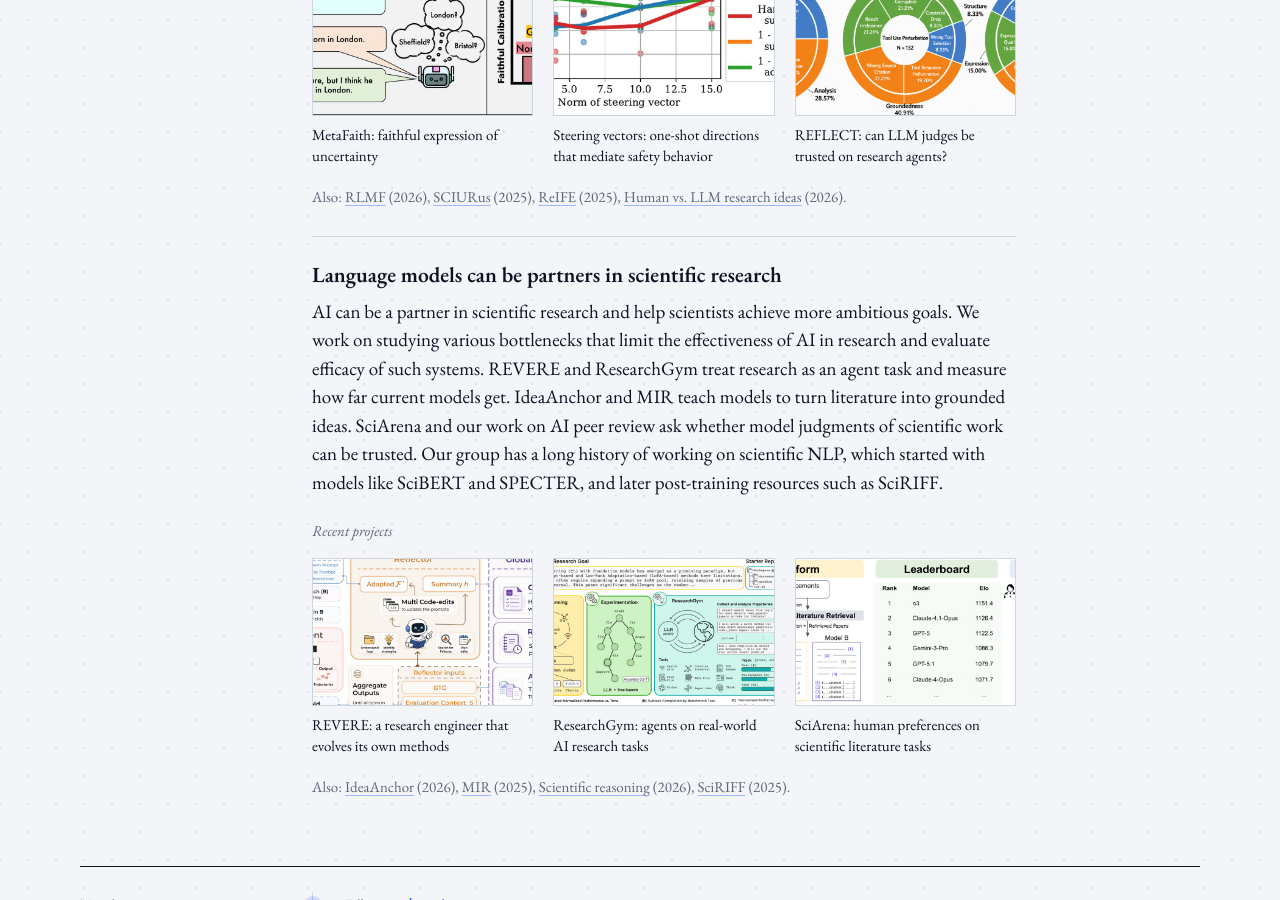
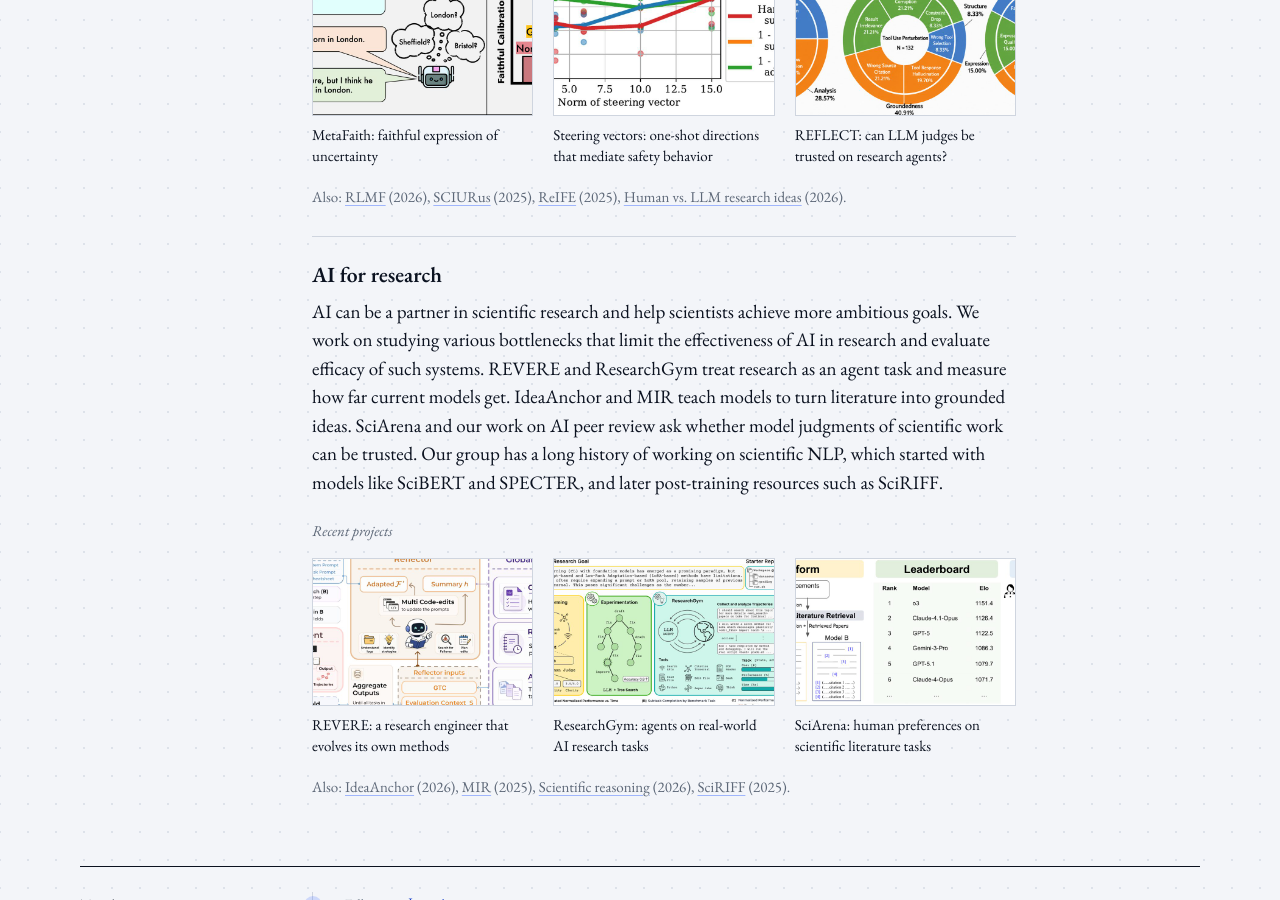
Before and after one commit to armancohan/acohan.github.io, a Jekyll site: the page built from index.html, in a window 1280 px wide and 900 px high, scrolled down 1968 px. Built offline with Jekyll 4.4.1, drawn with Linux system fonts in a browser that asks for light colours.

Commit message:
Rename the third theme to AI for research
Co-Authored-By: Claude Fable 5.1 <noreply@anthropic.com>

```diff
--- a/index.html
+++ b/index.html
@@ -194,7 +194,7 @@
           <p class="more">Also: <a href="https://arxiv.org/abs/2606.32032" title="Reinforcement Learning with Metacognitive Feedback Elicits Faithful Uncertainty Expression in LLMs">RLMF</a> (2026), <a href="https://aclanthology.org/2025.naacl-long.618/" title="SCIURus: Shared Circuits for Interpretable Uncertainty Representations in Language Models">SCIURus</a> (2025), <a href="https://aclanthology.org/2025.naacl-long.610/" title="ReIFE: Re-evaluating Instruction-Following Evaluation">ReIFE</a> (2025), <a href="https://arxiv.org/abs/2607.01233" title="Measuring the Gap Between Human and LLM Research Ideas">Human vs. LLM research ideas</a> (2026).</p>
         </section>
         <section class="theme">
-          <h3>Language models can be partners in scientific research</h3>
+          <h3>AI for research</h3>
           <p>AI can be a partner in scientific research and help scientists achieve more ambitious goals. We work on
             studying various bottlenecks that limit the effectiveness of AI in research and evaluate efficacy of such
             systems. REVERE and ResearchGym treat research as an agent task and measure how far current models get.
```
